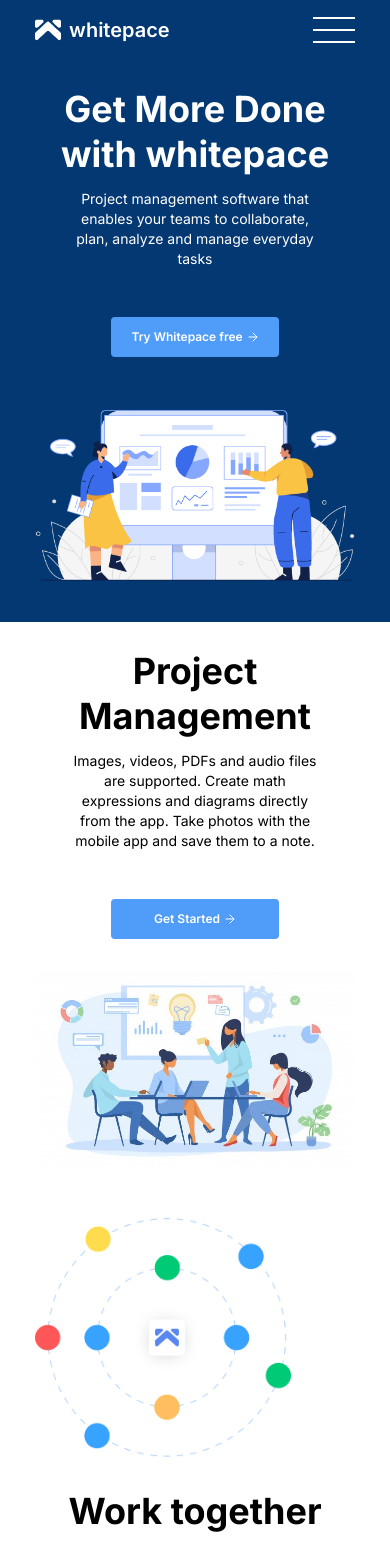
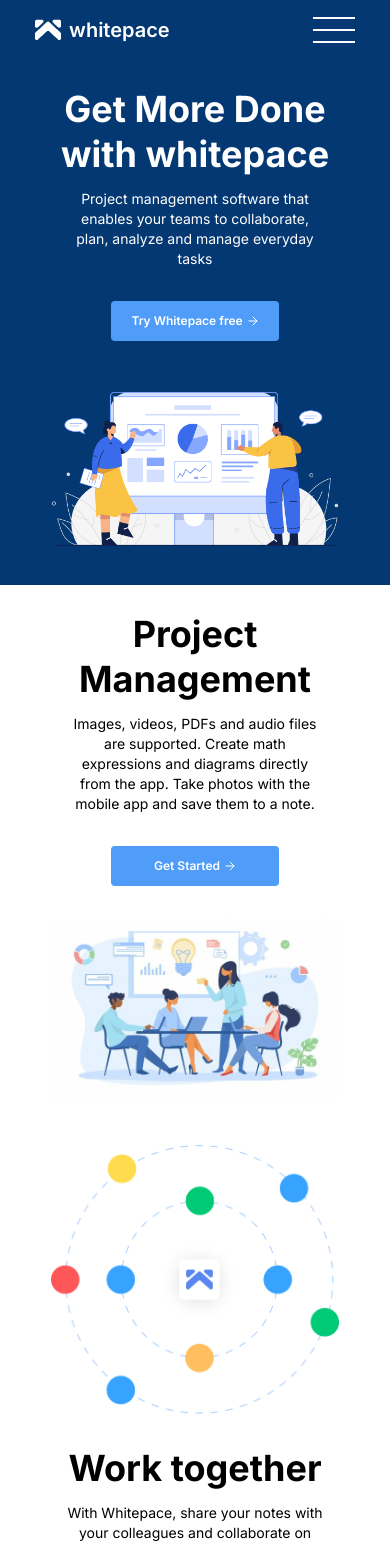
Before and after one commit to samomonijo/whitepace, a React (Vite) app: page / in a window 390 px wide. Shown: the top 1545 px of the page. Built offline with nearby package versions, Linux system fonts and the light colour scheme.

Commit message:
Improve the contentImg sections and the space between the customise and pricing sections.

```diff
--- a/src/Pricing.tsx
+++ b/src/Pricing.tsx
@@ -7,7 +7,7 @@
 
 const Pricing = () => {
   return (
-    <section className="bg-white flex items-center flex-col mt-[8%] mb-[7%] sm:py-[5%] px-[9%] sm:px-[4%] md:px-[6%] lg:px-[10%]">
+    <section className="bg-white flex items-center flex-col mt-[15%] mb-[7%] sm:py-[5%] px-[9%] sm:px-[4%] md:px-[6%] lg:px-[10%]">
       <div className="flex-1 space-y-6 mb-[2%]">
         <Heading
           textColor="black"
--- a/src/components/ContentImgSection.tsx
+++ b/src/components/ContentImgSection.tsx
@@ -21,25 +21,25 @@
         px-[9%] sm:px-[4%] md:px-[6%] lg:px-[10%] bg-[#043873] pt-[7%] pb-5
       `}
     >
-      <div className="max-w-6xl mx-auto flex flex-col space-y-8 md:justify-between md:flex-row md:space-y-0">
+      <div className="max-w-6xl mx-auto flex flex-col items-center justify-center space-y-8 md:justify-between md:flex-row md:space-y-0">
         {/* Illustration */}
         {imgSide === 'left' && (
-          <div className="flex-1">
+          <div className="md:flex-1 md:mt-0 flex justify-center">
             <img
               src={img}
               alt="Collaboration illustration"
-              className="w-4/5 h-auto"
+              className="w-9/10 sm:w-3/5 md:w-4/5 h-auto"
             />
           </div>
         )}
 
         {/* Text Content */}
-        <div className="flex-1 space-y-6 max-[769px]:text-center">
+        <div className="md:flex-1 space-y-6 max-[769px]:text-center">
           <h1 className="text-4xl sm:text-[40px] font-bold leading-tight mb-3 max-w-80 max-[769px]:justify-self-center">
             {header}
           </h1>
 
-          <p className="text-sm min-[1500px]:text-base max-w-4/5 max-[769px]:justify-self-center mb-12">
+          <p className="text-sm min-[1500px]:text-base max-w-4/5 max-[769px]:justify-self-center max-[640px]:mb-8 mb-12">
             {content}
           </p>
 
@@ -48,11 +48,11 @@
 
         {/* Illustration */}
         {imgSide === 'right' && (
-          <div className="flex-1 md:mt-0">
+          <div className="md:flex-1 md:mt-0 flex justify-center">
             <img
               src={img}
               alt="Collaboration illustration"
-              className="w-full h-auto"
+              className="w-9/10 sm:w-3/5 md:w-4/5 h-auto"
             />
           </div>
         )}
```
